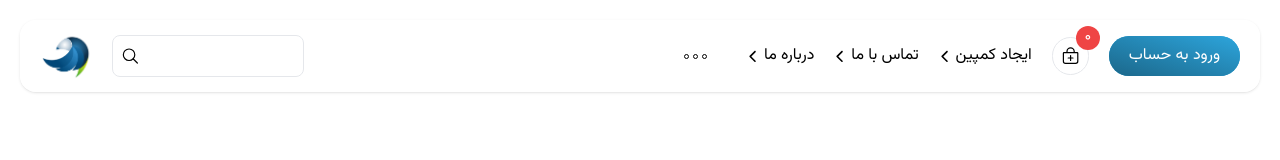
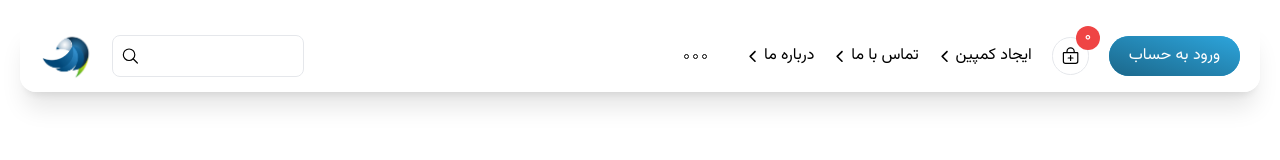
Before and after one commit to sisyx/music-trend, a React (Vite) app: page / in a window 1280 px wide. Shown: the top 160 px of the page. Built offline with nearby package versions, Linux system fonts and the light colour scheme.

Commit message:
bug fix: navbar dropdown detectable

```diff
--- a/src/components/Navbar.jsx
+++ b/src/components/Navbar.jsx
@@ -32,7 +32,7 @@ function Navbar() {
     return (
         // border outer
         <div className="w-screen md:p-5 md:fixed md:top-0 flex justify-center max-z transition-all duration-300">
-            <nav className="max-w-7xl w-screen shadow p-2 md:px-5  md:rounded-2xl bg-white bg-opacity-80 flex items-center justify-between backdrop-blur-3xl">
+            <nav className="max-w-7xl w-screen shadow shadow-xl p-2 md:px-5  md:rounded-2xl bg-white bg-opacity-80 flex items-center justify-between backdrop-blur-3xl">
                 {/* left */}
                 <div className="flex items-center gap-4">
                     {/* logo */}
@@ -64,7 +64,7 @@ function Navbar() {
 
                                     absolute scale-y-0 group-hover:scale-y-100 translate-y-full opacity-0 group-hover:opacity-100  group-hover:bottom-0 bottom-[-100px] right-0 transition-all duration-500
 
-                                    min-w-48 rounded-xl bg-white overflow-hidden
+                                    min-w-48 rounded-xl bg-white overflow-hidden shadow-xl
                                 ">
 
                                 <NavLink to={isLoggedin() ? "/logout" : "/login"} className="w-full flex justify-end p-4">
```
